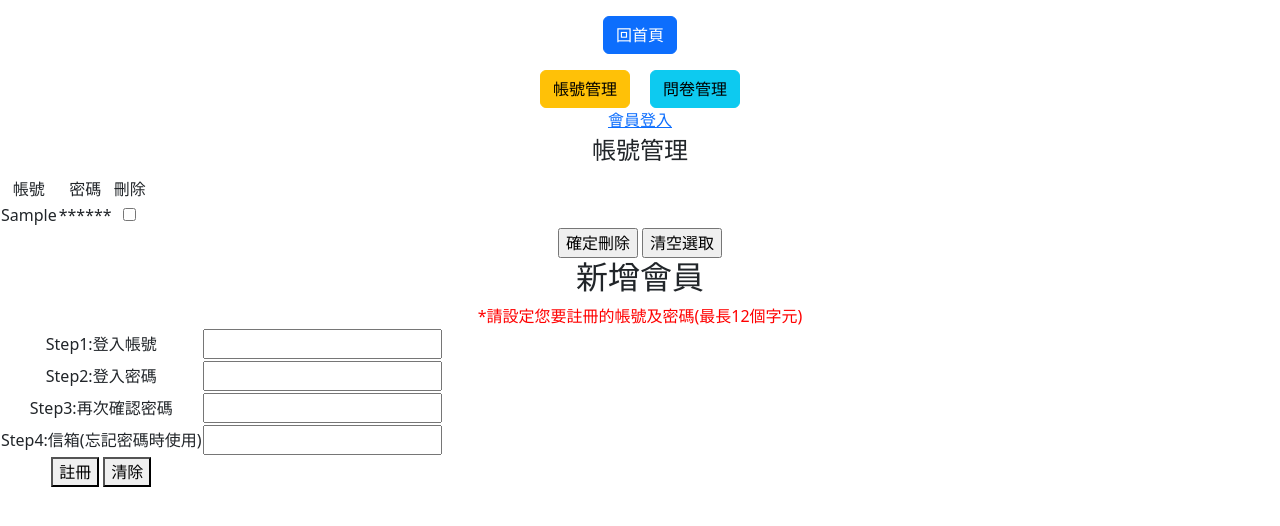
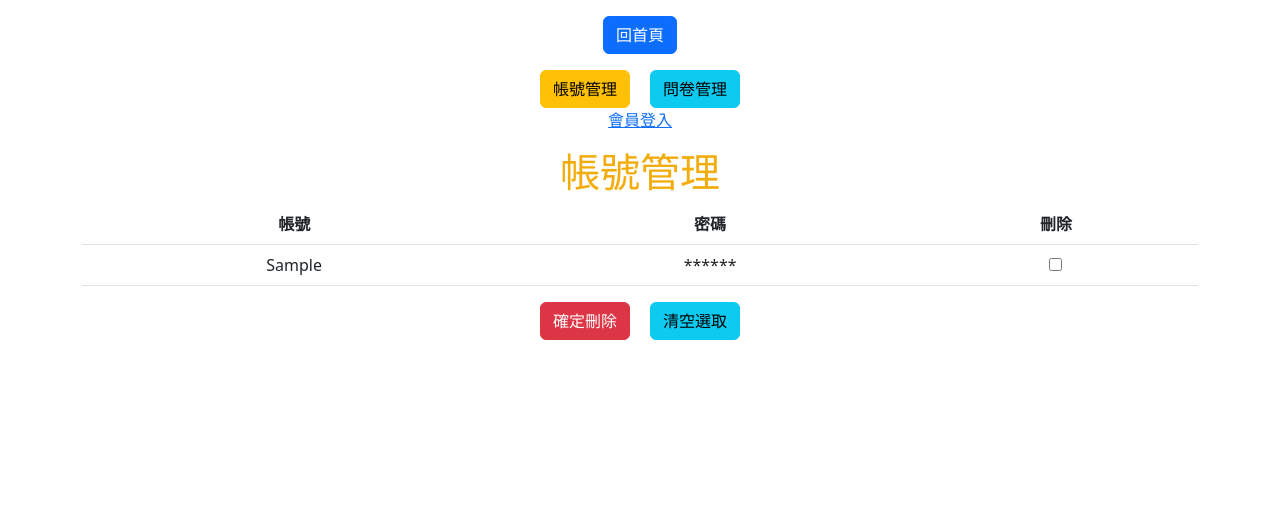
Before and after one commit to jacalabc/VoteSystem, a PHP site: page /back.php?do=admin in a window 1280 px wide. Shown: the top 526 px of the page. Run offline with PHP 8.4, Linux system fonts and the light colour scheme; tables that the repository leaves empty or names only in its code hold one stand-in row (values such as "Sample post").

Commit message:
修改後台版面以及投票結果版面

```diff
--- a/back/admin.php
+++ b/back/admin.php
@@ -1,109 +1,38 @@
-<fieldset>
-    <legend>帳號管理</legend>
+<h1 class="mt-3">帳號管理</h1>
 
 <form action="./api/del_acc.php" method="post">
     <?php
-    $rows=$Users->all();
+    $rows = $Users->all();
     ?>
-<table>
-    <tr>
-        <td>帳號</td>
-        <td>密碼</td>
-        <td>刪除</td>
-    </tr>
+    <div class="container d-flex justify-content-center">
+        <table class="table">
+            <thead>
+                <th scope="col">帳號</th>
+                <th scope="col">密碼</th>
+                <th scope="col">刪除</th>
+            </thead>
+            <tbody>
                 <?php
-foreach($rows as $row) {
+                foreach ($rows as $row) {
+                    if ($row['acc'] != 'admin') {
                 ?>
                         <tr>
-        <td><?=$row['acc'];?></td>
+                            <td><?= $row['acc']; ?></td>
                             <td>
-            <?=str_repeat("*",strlen($row['pw']));?>
+                                <?= str_repeat("*", strlen($row['pw'])); ?>
                             </td>
-        <td><input type="checkbox" name="del[]" value="<?=$row['id'];?>"></td>
-
+                            <td><input type="checkbox" name="del[]" value="<?= $row['id']; ?>"></td>
                         </tr>
                 <?php
                     }
+                }
                 ?>
+            </tbody>
         </table>
 
-<div class="ct">
-    <input type="submit" value="確定刪除">
-    <input type="reset" value="清空選取">
+    </div>
+    <div class="text-center">
+        <input type="submit" class="btn btn-danger me-3" value="確定刪除">
+        <input type="reset" class="btn btn-info" value="清空選取">
     </div>
 </form>
-
-
-    <h2>新增會員</h2>
-<div style='color:red'>
-    *請設定您要註冊的帳號及密碼(最長12個字元)
-</div>
-<table>
-    <tr>
-        <td>Step1:登入帳號</td>
-        <td><input type="text" name="acc" id="acc"></td>
-    </tr>
-    <tr>
-        <td>Step2:登入密碼</td>
-        <td><input type="password" name="pw" id="pw"></td>
-    </tr>
-    <tr>
-        <td>Step3:再次確認密碼</td>
-        <td><input type="password" name="pw2" id="pw2"></td>
-    </tr>
-    <tr>
-        <td>Step4:信箱(忘記密碼時使用)</td>
-        <td><input type="text" name="email" id="email"></td>
-    </tr>
-    <tr>
-        <td>
-            <button onclick='reg()'>註冊</button>
-            <button onclick='reset()'>清除</button>
-        </td>
-        <td></td>
-    </tr>
-</table>
-
-
-
-<script>
-function reset(){
-    $("#acc,#pw,#pw2,#email").val('')
-}
-
-function reg(){
-    let user={
-        acc:$("#acc").val(),
-        pw:$("#pw").val(),
-        pw2:$("#pw2").val(),
-        email:$("#email").val(),
-    }
-
-    if(user.acc === '' || user.pw === '' || user.pw2 === '' || user.email === ''){
-        //有空白
-        alert('不可空白')
-
-    }else{
-        //沒空白
-        if(user.pw==user.pw2){
-            //相同
-            $.post("./api/chk_acc.php",user,(result)=>{
-                if(parseInt(result) === 1){
-                    //重覆
-                    alert("帳號重覆")
-                }else{
-                    //不重覆
-                    $.post("./api/reg.php",user,()=>{
-                        alert("註冊完成，歡迎加入")
-                        reset();
-                    })
-                }
-            })
-        }else{
-            //不相同
-            alert("密碼錯誤")
-        }
-    }
-}
-</script>
-</fieldset>
```
Also changed, not shown: front/vote.php (+7 -4 lines). Lines whose indentation alone changed are shown as unchanged.
